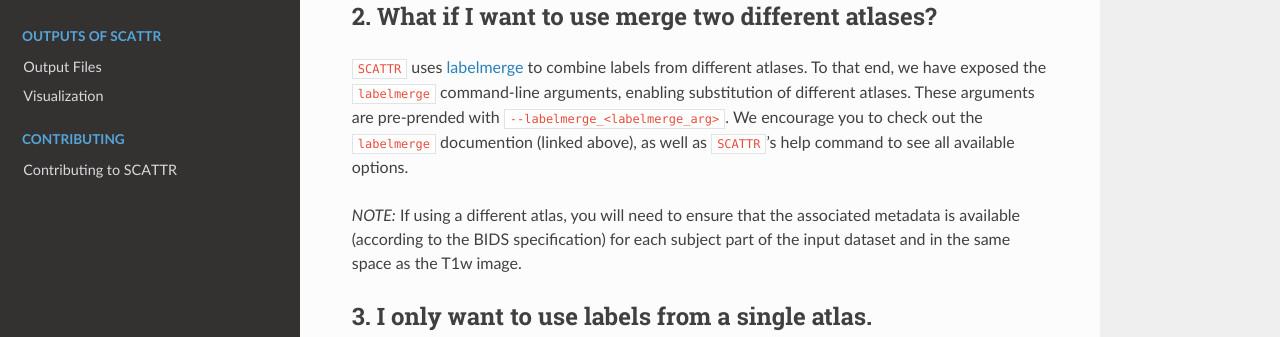
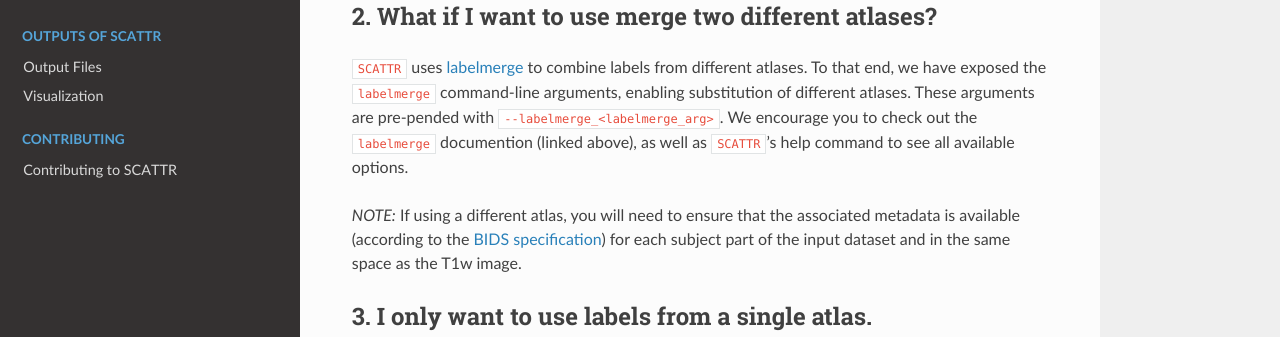
Before and after one commit to khanlab/scattr, a Sphinx documentation site: the page built from docs/usage/faq.md, in a window 1280 px wide and 1256 px high. Shown: the part 588-925 px from the top of the window. Built offline with Sphinx 7.4.7 and the Read the Docs theme 2.0.0, drawn with Linux system fonts in a browser that asks for light colours.

Commit message:
address tkkuehn's review
- fix pre-prended -> pended
- add link to relevant section in bids specification

```diff
--- a/docs/usage/faq.md
+++ b/docs/usage/faq.md
@@ -29,13 +29,15 @@ location than in the input directory provided.
 `SCATTR` uses [labelmerge](https://github.com/khanlab/labelmerge) to combine
 labels from different atlases. To that end, we have exposed the `labelmerge`
 command-line arguments, enabling substitution of different atlases. These
-arguments are pre-prended with `--labelmerge_<labelmerge_arg>`. We encourage you
+arguments are pre-pended with `--labelmerge_<labelmerge_arg>`. We encourage you
 to check out the `labelmerge` documention (linked above), as well as `SCATTR`'s
 help command to see all available options.
 
 *NOTE:* If using a different atlas, you will need to ensure that the associated
-metadata is available (according to the BIDS specification) for each subject
-part of the input dataset and in the same space as the T1w image.
+metadata is available (according to the
+[BIDS specification](https://bids-specification.readthedocs.io/en/stable/05-derivatives/03-imaging.html#segmentations))
+for each subject part of the input dataset and in the same space as the T1w
+image.
 
 ### 3. I only want to use labels from a single atlas.
 If you only want to use a labels from a single atlas (e.g. skip labelmerge), you
```
